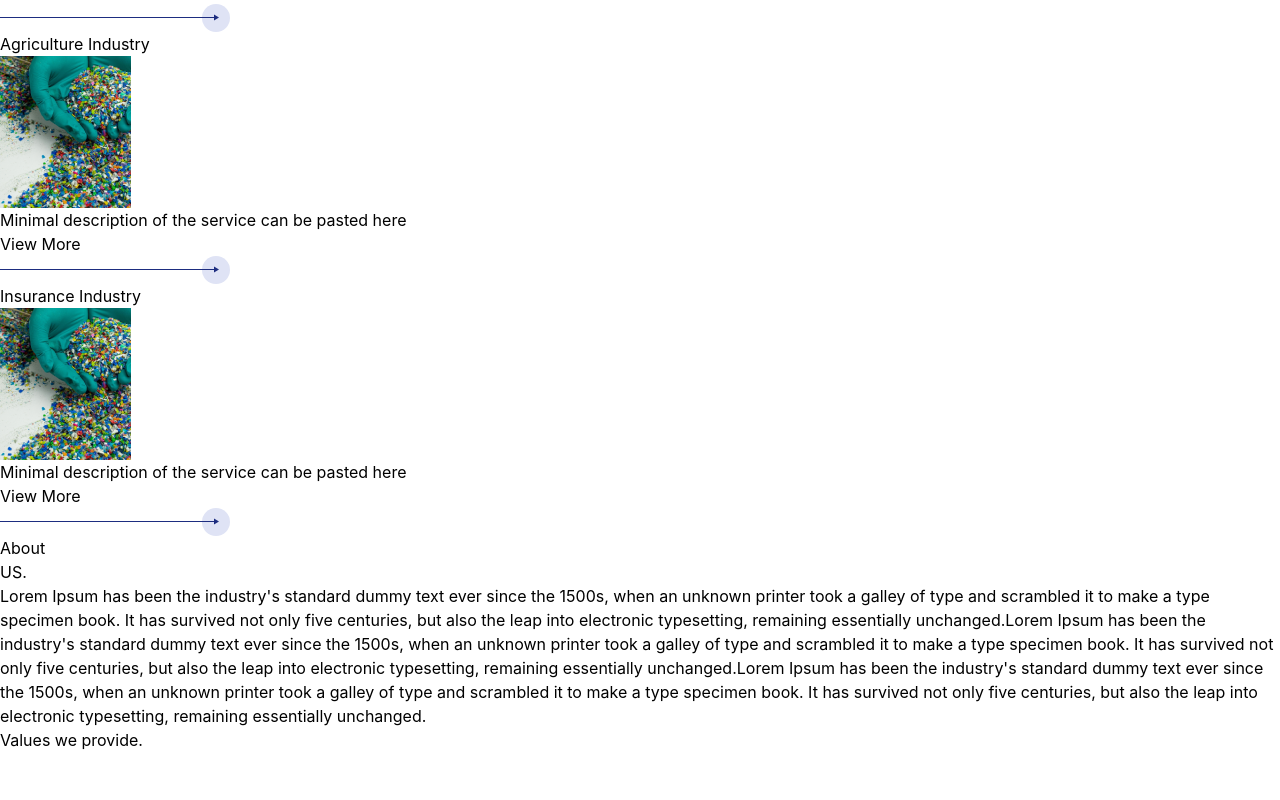
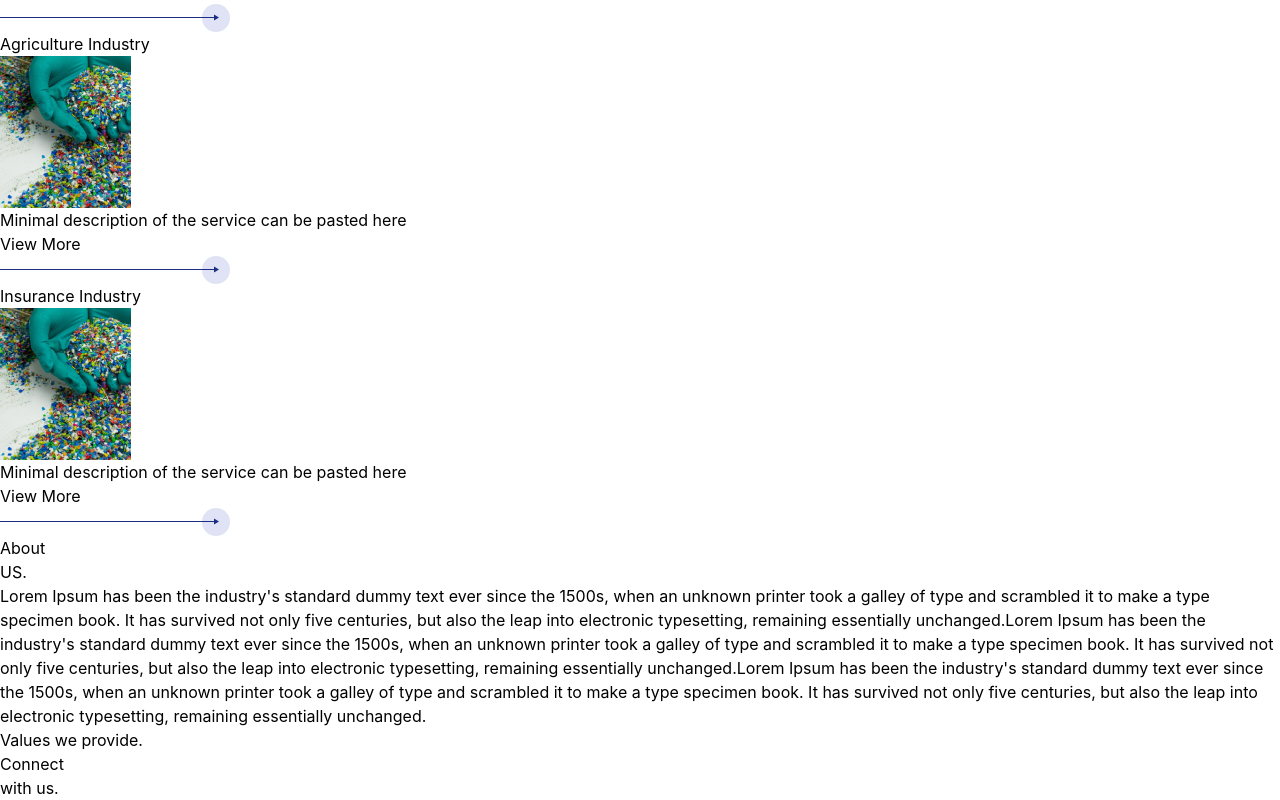
Before and after one commit to JaycoAgencies/website, a Next.js app in the folder client/: page /home in a window 1280 px wide. Shown: the part 292-1092 px from the top of the page. Before the commit the page ends 1044 px from the top, so only its background shows below. Built offline with nearby package versions, Linux system fonts and the light colour scheme; what @material-tailwind/react would draw is missing.

Commit message:
Changes to Layouts

```diff
--- a/client/src/components/styling/BaseLayout.tsx
+++ b/client/src/components/styling/BaseLayout.tsx
@@ -9,7 +9,7 @@ const BaseLayout: FC<IBaseLayout> = ({ children }) => {
   return (
     <>
       <Navbar />
-      <div className="max-w-[1440px] mx-auto">{children}</div>
+      <div className="">{children}</div>
     </>
   );
 };
--- a/client/src/modules/common/ConnectWithUs.tsx
+++ b/client/src/modules/common/ConnectWithUs.tsx
@@ -0,0 +1,18 @@
+import SectionLayout from '@/components/styling/sectionLayout';
+import Text from '@/components/Text';
+
+const ConnectWithUs = () => {
+  return (
+    <SectionLayout>
+      <div className="flex">
+        <div className="flex-1">
+          <Text text="Connect" className={'text-[64px] text-textLight uppercase'}></Text>
+          <Text text="with us." className={'text-[64px] text-black uppercase'}></Text>
+        </div>
+        <div className="flex-1"></div>
+      </div>
+    </SectionLayout>
+  );
+};
+
+export default ConnectWithUs;
--- a/client/src/modules/home/index.tsx
+++ b/client/src/modules/home/index.tsx
@@ -1,4 +1,5 @@
 import Navbar from '@/components/Navbar';
+import ConnectWithUs from '../common/ConnectWithUs';
 import AboutUs from './AboutUs';
 import OurServices from './OurServices';
 import ValuesWeProvide from './VauesWeProvide';
@@ -11,6 +12,7 @@ const Home = () => {
       <OurServices></OurServices>
       <AboutUs description={description} />
       <ValuesWeProvide />
+      <ConnectWithUs />
     </>
   );
 };
```
